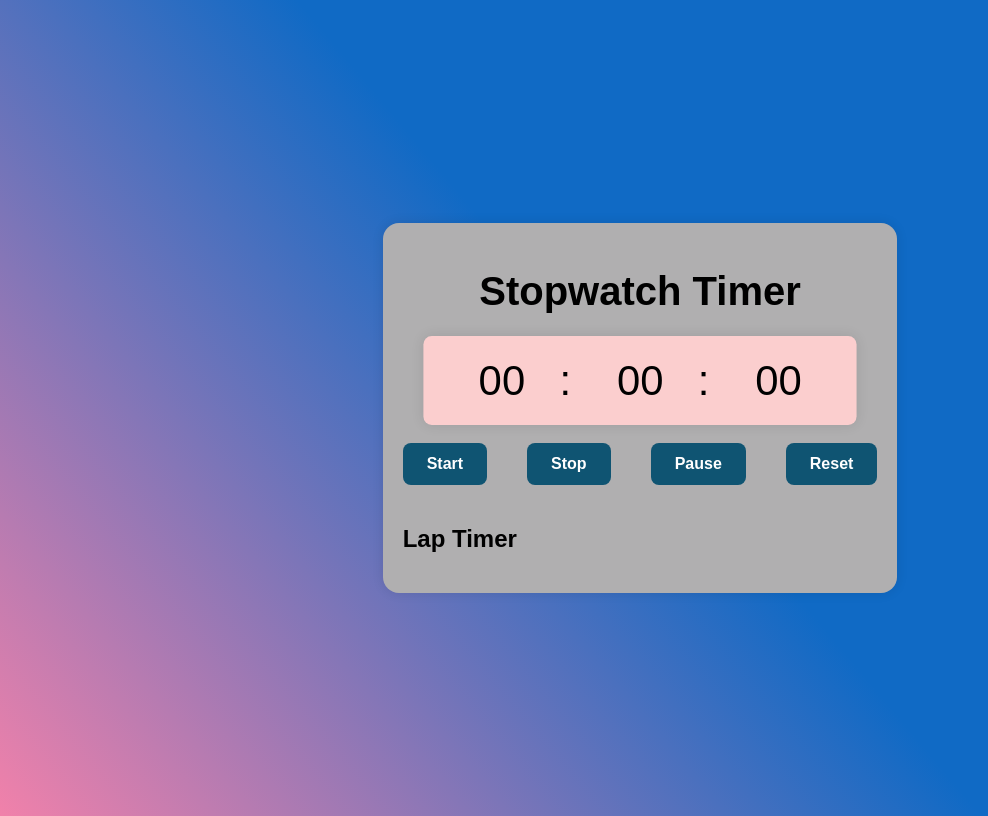
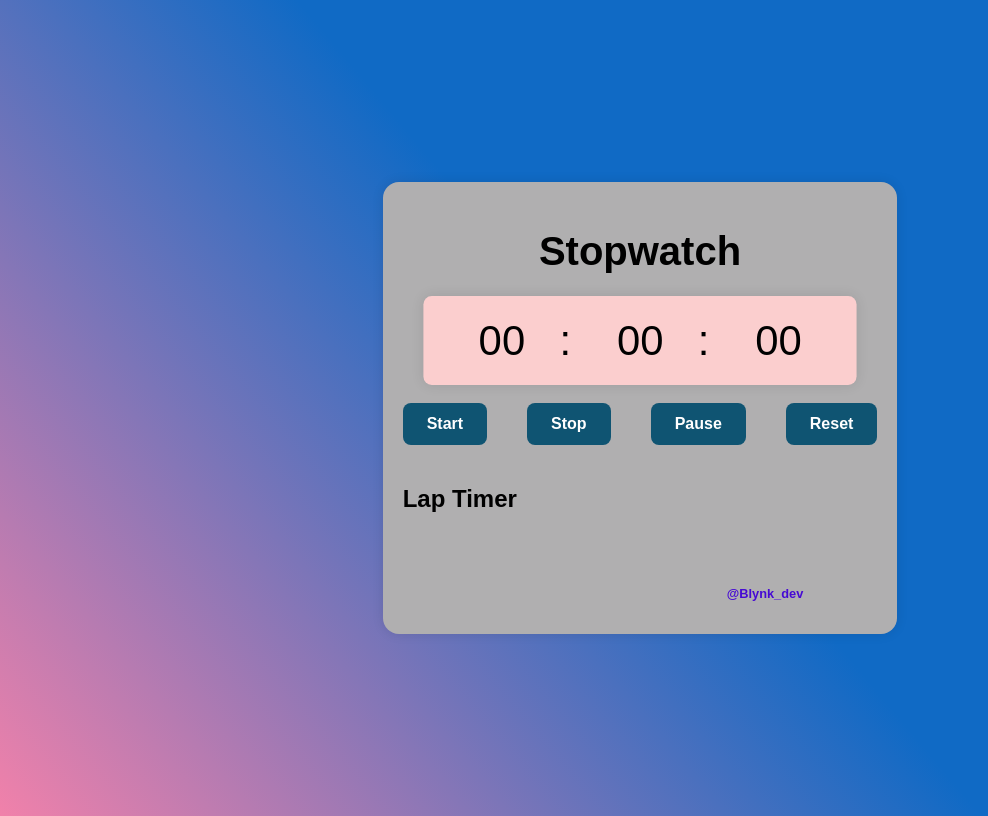
Before and after one commit to blessingndeks/stopwatch, a plain HTML site: page index.html in a window 1280 px wide. Shown: the whole page, without its empty margins (0-988 px from the left). Drawn offline with Linux system fonts and the light colour scheme.

Commit message:
Add attribution to the stopwatch timer
Added attribution section to the stopwatch timer.

```diff
--- a/index.html
+++ b/index.html
@@ -1,14 +1,16 @@
 <!DOCTYPE html>
 <html lang="en">
+
 <head>
     <meta charset="UTF-8">
     <meta name="viewport" content="width=device-width, initial-scale=1.0">
     <title>Stopwatch Timer</title>
     <link rel="stylesheet" href="style.css">
 </head>
+
 <body>
     <div class="container">
-        <h1 class="title">Stopwatch Timer</h1>
+        <h1 class="title">Stopwatch</h1>
         <div class="stopwatch">
             <div class="timer">
                 <span id="minutes">00</span>:
@@ -26,7 +28,12 @@
                 <ul id="laplist"></ul>
             </div>
         </div>
+
+        <div class="attribution">
+            <p>@Blynk_dev</p>
+        </div>
     </div>
     <script src="script.js"></script>
 </body>
+
 </html>
```
